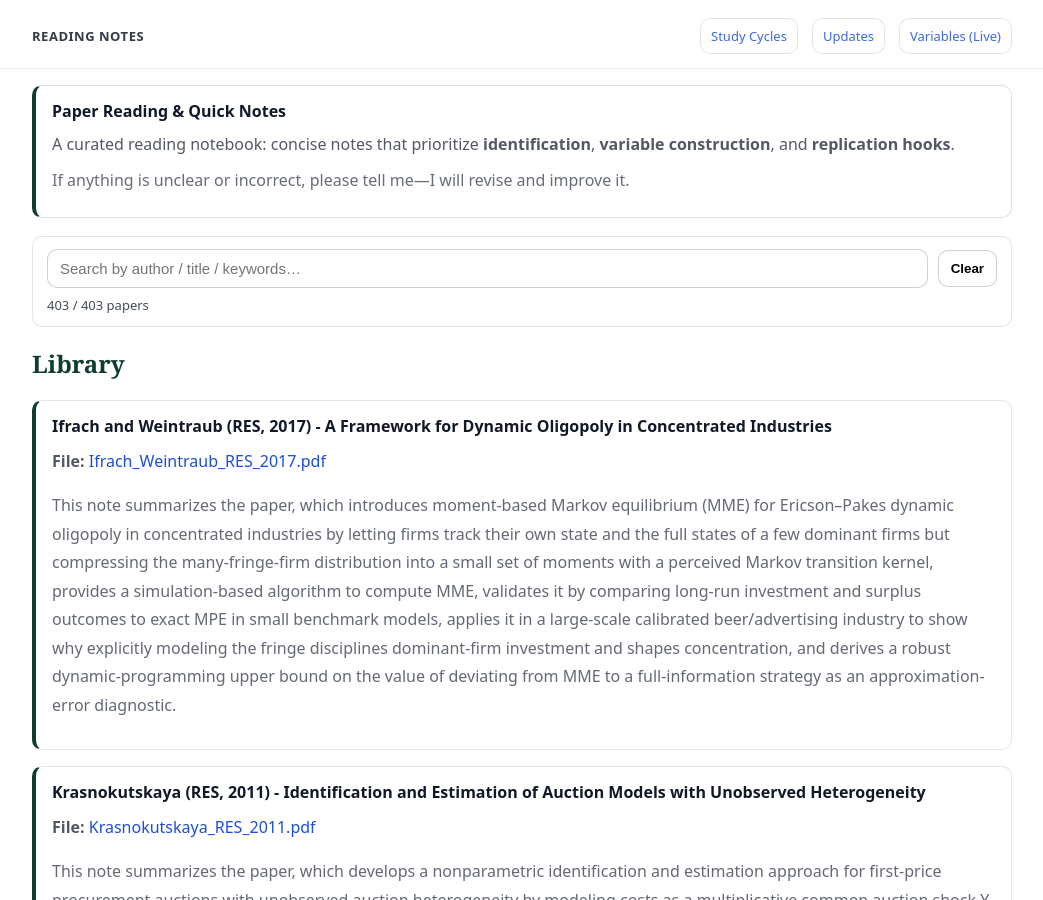
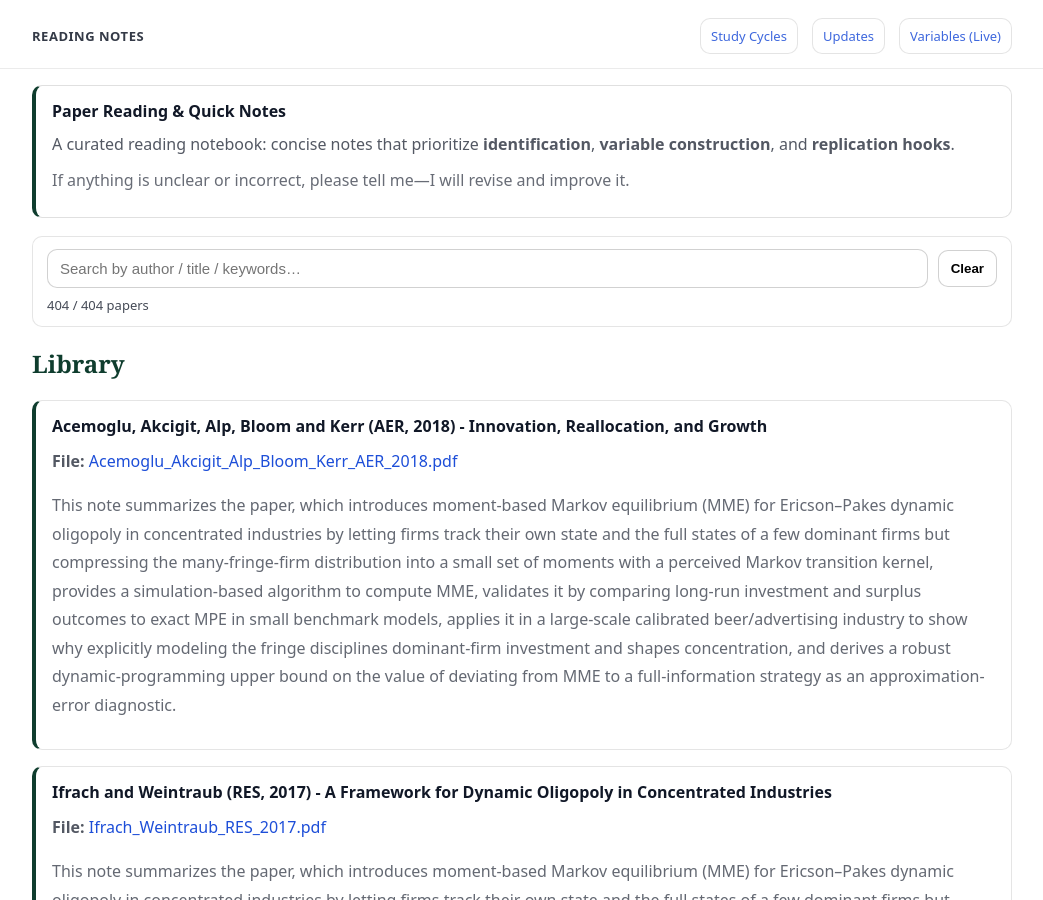
Before and after one commit to yaxinzn/study-archive, a Jekyll site: the page built from reading/index.md, in a window 1280 px wide and 900 px high. Shown: the whole window, without its empty margins (118-1161 px from the left). Built offline with Jekyll 4.4.1, drawn with Linux system fonts in a browser that asks for light colours.

Commit message:
Reading: add/update Acemoglu_Akcigit_Alp_Bloom_Kerr_AER_2018.pdf

```diff
--- a/_data/reading.yml
+++ b/_data/reading.yml
@@ -1,3 +1,7 @@
+- title: "Acemoglu, Akcigit, Alp, Bloom and Kerr (AER, 2018) - Innovation, Reallocation, and Growth"
+  file: "Acemoglu_Akcigit_Alp_Bloom_Kerr_AER_2018.pdf"
+  desc: "This note summarizes the paper, which introduces moment-based Markov equilibrium (MME) for Ericson–Pakes dynamic oligopoly in concentrated industries by letting firms track their own state and the full states of a few dominant firms but compressing the many-fringe-firm distribution into a small set of moments with a perceived Markov transition kernel, provides a simulation-based algorithm to compute MME, validates it by comparing long-run investment and surplus outcomes to exact MPE in small benchmark models, applies it in a large-scale calibrated beer/advertising industry to show why explicitly modeling the fringe disciplines dominant-firm investment and shapes concentration, and derives a robust dynamic-programming upper bound on the value of deviating from MME to a full-information strategy as an approximation-error diagnostic."
+
 - title: "Ifrach and Weintraub (RES, 2017) - A Framework for Dynamic Oligopoly in Concentrated Industries"
   file: "Ifrach_Weintraub_RES_2017.pdf"
   desc: "This note summarizes the paper, which introduces moment-based Markov equilibrium (MME) for Ericson–Pakes dynamic oligopoly in concentrated industries by letting firms track their own state and the full states of a few dominant firms but compressing the many-fringe-firm distribution into a small set of moments with a perceived Markov transition kernel, provides a simulation-based algorithm to compute MME, validates it by comparing long-run investment and surplus outcomes to exact MPE in small benchmark models, applies it in a large-scale calibrated beer/advertising industry to show why explicitly modeling the fringe disciplines dominant-firm investment and shapes concentration, and derives a robust dynamic-programming upper bound on the value of deviating from MME to a full-information strategy as an approximation-error diagnostic."
```
Also changed, not shown: 1 other file.
